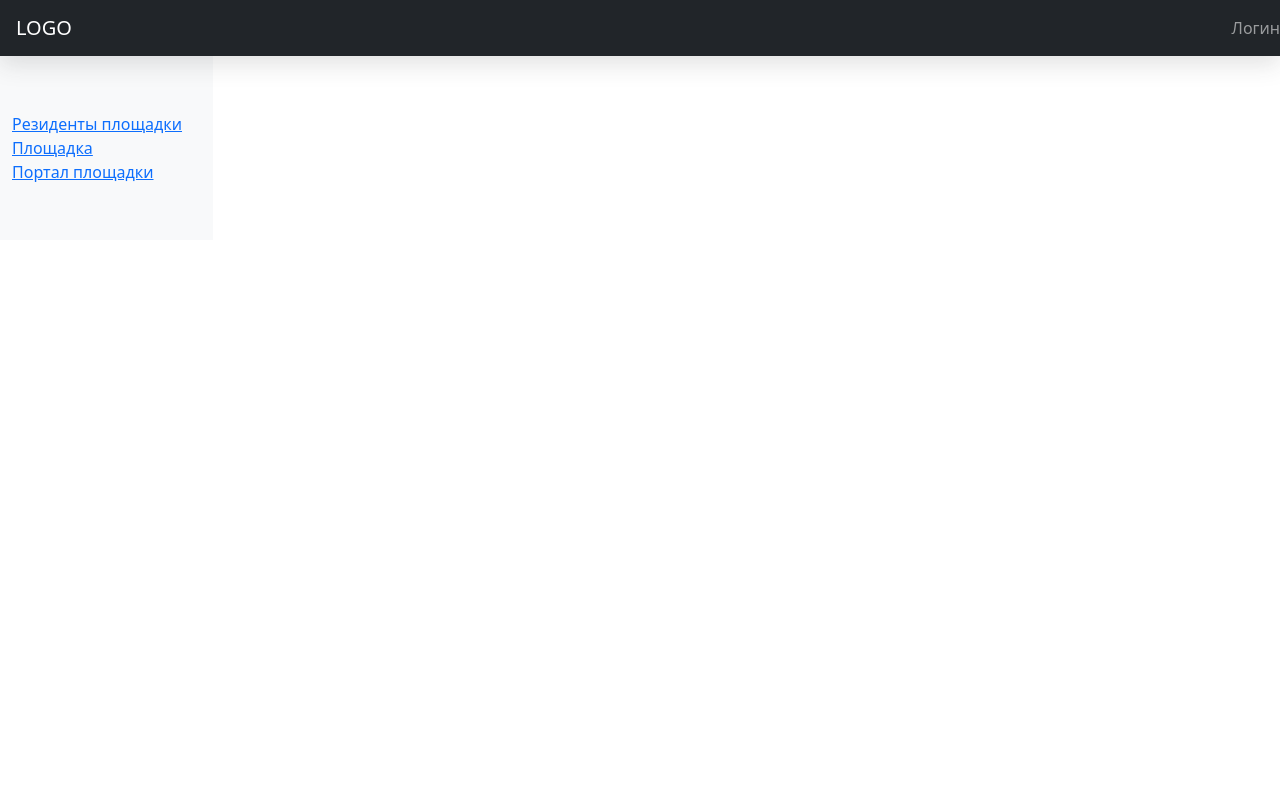
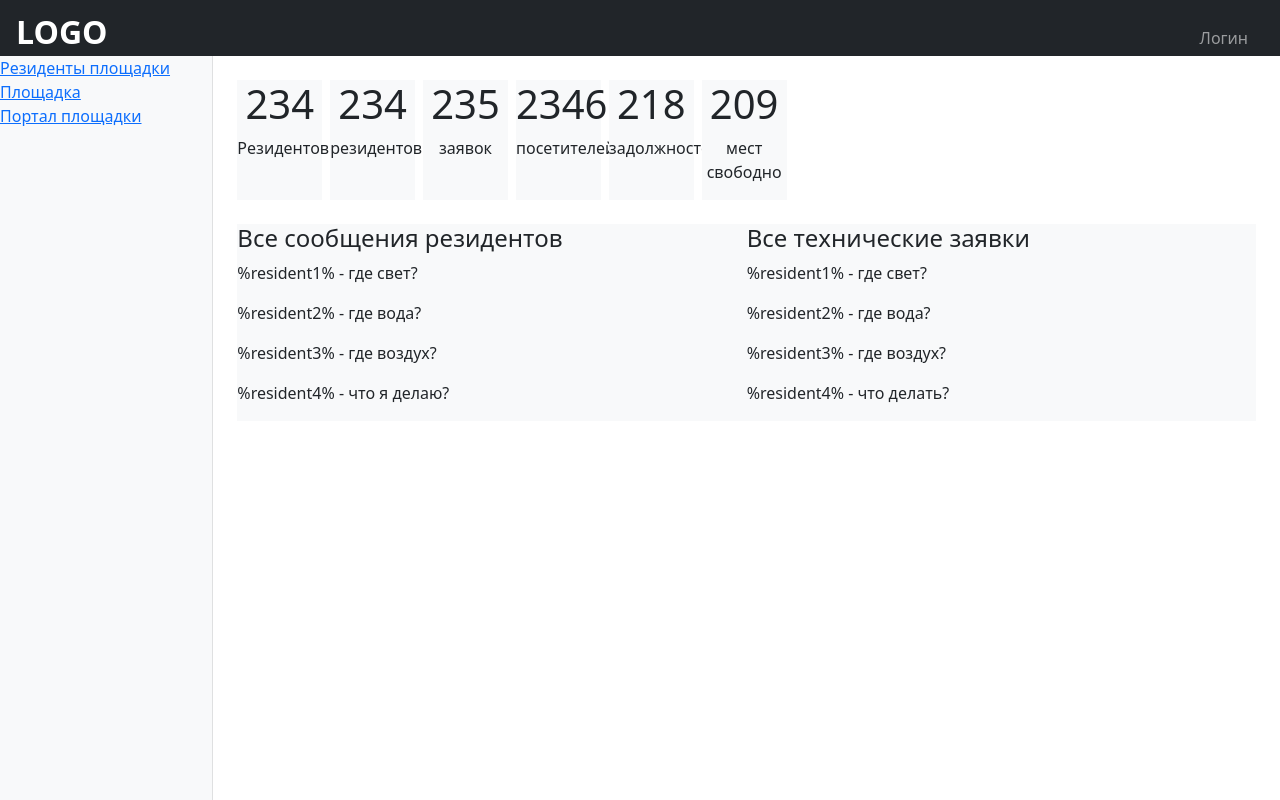
Before and after one commit to Slaboym1e/Kontaktor, a Flask app: template app/templates/admin/admin.html in a window 1280 px wide. Run offline with Flask 2, Linux system fonts and the light colour scheme; the template is opened without the code that fills it, so the values that code supplies are empty.

Commit message:
Admin v0.4

```diff
--- a/app/static/css/admin.css
+++ b/app/static/css/admin.css
@@ -1,52 +1,12 @@
-/*==============================================
-* Template Name: Kuriman.ru - Main Page
-* Authors: Pux&CO Team
-==============================================*/
-
-/*==============================================================
-# General
-==============================================================*/
 body{
     background: #F3F4F7;
 }
 
-
-/*==============================================================
-# Header
-==============================================================*/
-.bg-dark{
-   background: #333;
-   box-shadow: 0px 8px 24px 0px #33333325;
+header {
+    height: 56px;
 }
 
-
-
-/*------------------------------
- # Class icons
-------------------------------*/
-#header .icons .nav-link{
-
-    padding: 0 8px;
-    display: flex;
-    align-items: center;
-    height: 40px;
-
-    color: #eee;
-    font-weight: 400;
-    font-size: 14px;
+.navbar-brand{
+    font-size: 32px !important;
+    font-weight: 600;
 }
-#header .icons .nav-link:hover{ color: #fff; }
-#header .icons .fa-user-circle{
-    font-size: 24px;
-}
-/*==============================================================
-# Main
-==============================================================*/
-.sidebar{
-
-    top: 0;
-    bottom: 0;
-    left: 0;
-    z-index: 100;
-    padding: 56px;
-}
--- a/app/templates/admin/admin.html
+++ b/app/templates/admin/admin.html
@@ -11,26 +11,27 @@
     <title>Admin Panel</title>
 </head>
 <body>
-    <header class="navbar navbar-dark bg-dark sticky-top">
-            <a class="navbar-brand px-3" href="#">LOGO</a>
-            <ul class="icons navbar-nav d-flex flex-row">
-                <li class="nav-item">
+    <header class="navbar navbar-dark bg-dark sticky-top p-0">
+            <a class="navbar-brand py-1 px-3" href="#">LOGO</a>
+            <ul class="navbar-nav d-flex flex-row pe-3">
+                <li class="nav-item px-2">
                     <a class="nav-link" href="">
-                        <i class="fas fa-eye"></i>
+                        <i class="fas fa-eye" style="font-size: 24px"></i>
                     </a>
                 </li>
-                <li class="nav-item">
+                <li class="nav-item px-2">
                     <a class="nav-link" href="">
-                        Логин
-                        <i class="far fa-user-circle"></i>
+                        <span class="pe-1 justify-content-center">Логин</span>
+                        <i class="far fa-user-circle ps-1" style="font-size: 32px"></i>
                     </a>
                 </li>
             </ul>
         </nav>
+
     </header>
     <main class="container-fluid">
       <div class="row">
-        <nav id="sidebar" class="col-md-3 col-lg-2 d-md-block bg-light sidebar collapse">
+        <nav id="sidebar" class="col-lg-2 bg-light sidebar" style="position: fixed; top: 0; bottom: 0;  left: 0;  z-index: 100;  padding: 56px 0 0;   box-shadow: inset -1px 0 0 rgb(0 0 0 / 10%);">
           <div class="position-sticky">
             <ul class="nav flex-column">
               <li class="nav-item">
@@ -82,6 +83,51 @@
             </ul>
           </div>
         </nav>
+          <div class="col-md-9 ms-sm-auto col-lg-10 px-md-4" >
+              <div class="d-flex mt-4">
+              <div class="col-md-1 text-center bg-light me-2">
+                <h1>234</h1>
+                <p>Резидентов</p>
+              </div >
+              <div class="col-md-1 text-center bg-light me-2">
+                <h1>234</h1>
+                <p>резидентов</p>
+              </div>
+                     <div class="col-md-1 text-center bg-light me-2">
+                <h1>235</h1>
+                <p>заявок</p>
+                     </div>
+                     <div class="col-md-1 text-center bg-light me-2">
+                <h1>2346</h1>
+                <p>посетителей</p>
+                     </div>
+                     <div class="col-md-1 text-center bg-light me-2">
+                <h1>218</h1>
+                <p>задолжностей </p>
+                     </div>
+                     <div class="col-md-1 text-center bg-light">
+                <h1>209</h1>
+                <p>мест свободно</p>
+                     </div>
+              </div>
+              <div class="d-flex mt-4">
+                  <div class="col-md-6 bg-light">
+                      <h4>Все сообщения резидентов</h4>
+                      <p>%resident1% - где свет?</p>
+                      <p>%resident2% - где вода?</p>
+                      <p>%resident3% - где воздух?</p>
+                      <p>%resident4% - что я делаю?</p>
+                  </div>
+                  <div class="col-md-6 bg-light">
+                      <h4>Все технические заявки</h4>
+                      <p>%resident1% - где свет?</p>
+                      <p>%resident2% - где вода?</p>
+                      <p>%resident3% - где воздух?</p>
+                      <p>%resident4% - что делать?</p>
+                  </div>
+              </div>
+          </div>
+
       </div>
     </main>
 </body>
```
